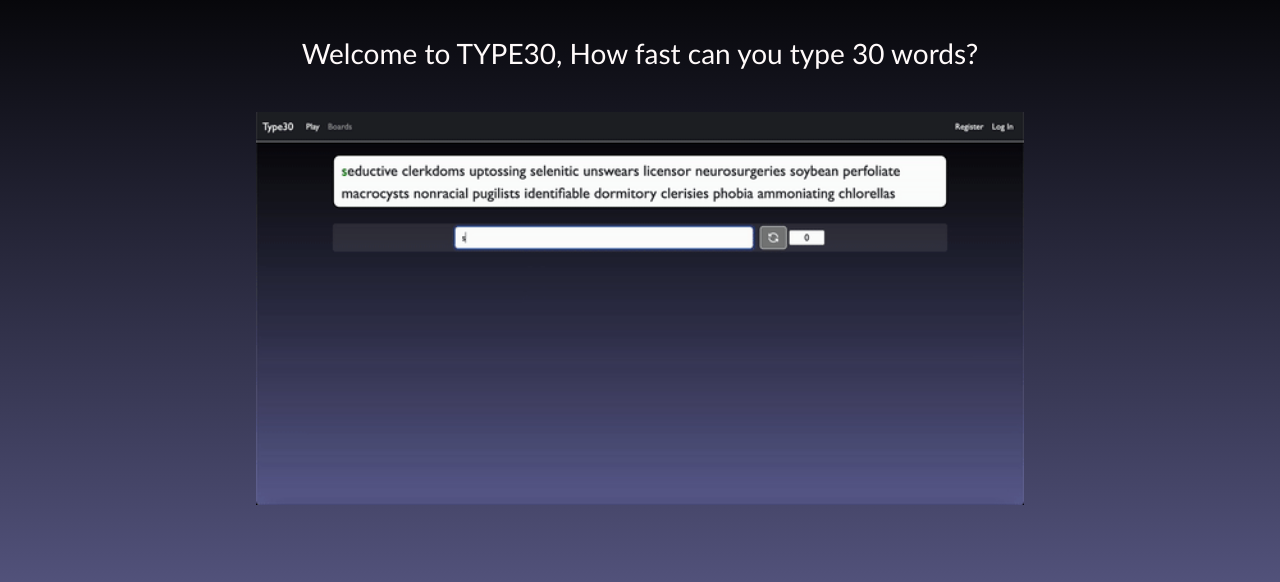
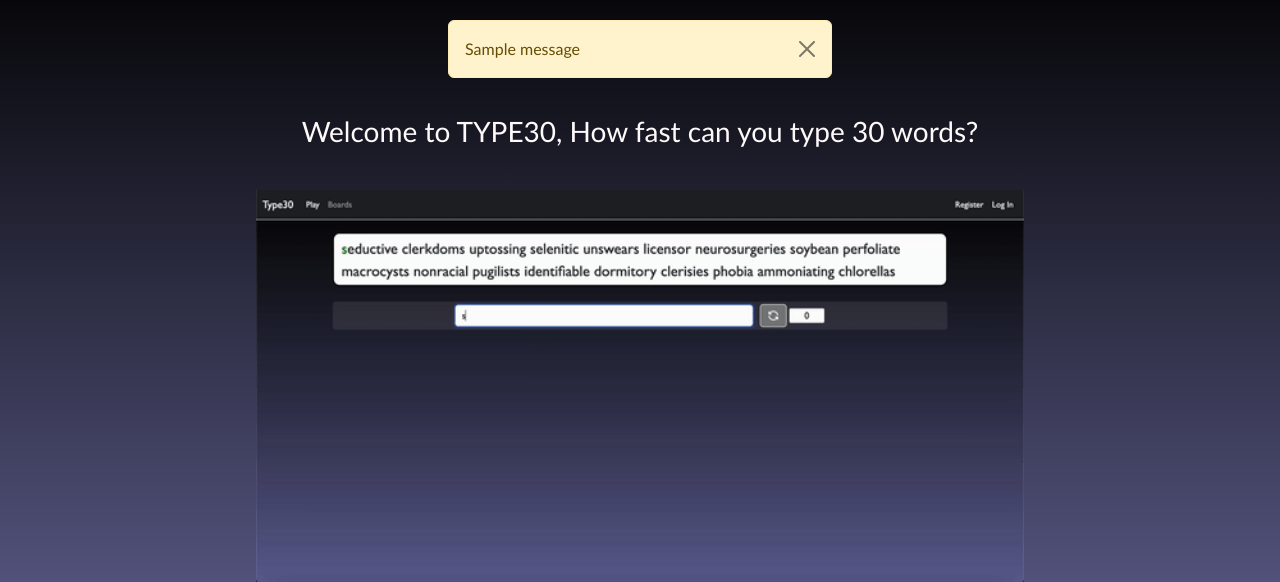
Before and after one commit to bencodes8/type30, a Flask app: page / in a window 1280 px wide. Shown: the part 57-639 px from the top of the page. Run offline with Flask 2, Linux system fonts and the light colour scheme; tables that the repository leaves empty hold one stand-in row (values such as "Sample post"); one stand-in notice (Sample message) is shown.

Commit message:
implemented flash messages for homepage

```diff
--- a/templates/index.html
+++ b/templates/index.html
@@ -1,6 +1,19 @@
 {% extends "layout.html"%}
 
 {% block title %} Home {% endblock %}
+
+{% block content %}
+    {% with messages = get_flashed_messages() %}
+    {% if messages %}
+        {% for msg in messages %}
+            <div class="alert alert-warning alert-dismissible fade show" role="alert">
+                <div class="message"> {{msg}} </div>
+                <button type="button" class="btn-close" data-bs-dismiss="alert" aria-label="Close"></button>
+            </div>
+        {% endfor %}
+    {% endif %}
+    {% endwith %}
+{% endblock %}
 
 {% block main %}
     <div class="welcome-msg">Welcome to TYPE30, How fast can you type 30 words?</div>
```
